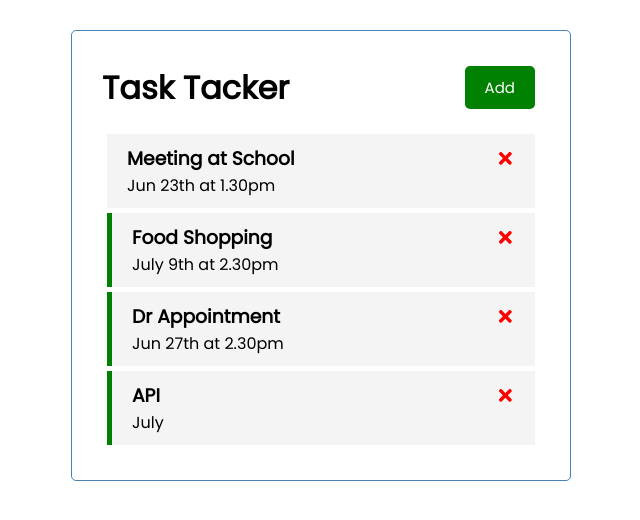
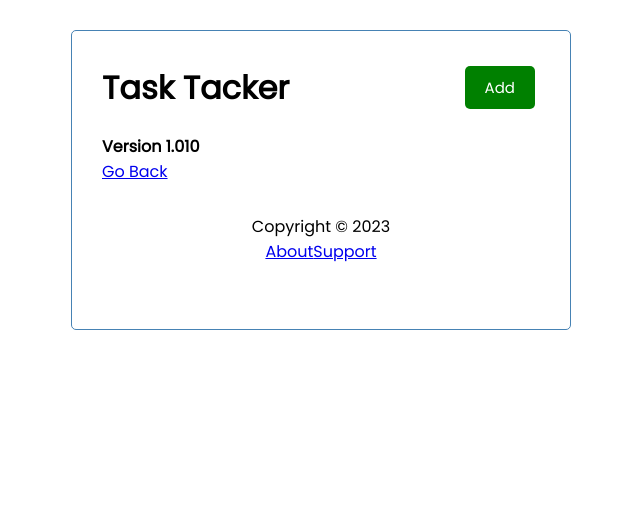
Before and after one commit to AryaKris/task-tracker, a React (Create React App) app: page /about in a window 1280 px wide. Shown: the top 520 px of the page, without its empty margins (319-959 px from the left). Built offline with nearby package versions, Linux system fonts and the light colour scheme; data requests are answered from the project's data file.

Commit message:
worked on the delete and update functionality

```diff
--- a/db.json
+++ b/db.json
@@ -11,18 +11,6 @@
       "text": "Food Shopping",
       "day": "July 9th at 2.30pm",
       "reminder": true
-    },
-    {
-      "id": 3,
-      "text": "Dr Appointment",
-      "day": "Jun 27th at 2.30pm",
-      "reminder": true
-    },
-    {
-      "text": "API",
-      "day": "July",
-      "reminder": true,
-      "id": 4
     }
   ]
 }
--- a/package.json
+++ b/package.json
@@ -10,6 +10,7 @@
     "react": "^18.2.0",
     "react-dom": "^18.2.0",
     "react-icons": "^4.7.1",
+    "react-router-dom": "^6.14.1",
     "react-scripts": "5.0.1",
     "web-vitals": "^2.1.4"
   },
--- a/src/App.js
+++ b/src/App.js
@@ -5,11 +5,17 @@ import { Tasks } from "./components/Tasks"
 import { AddTask } from "./components/AddTask"
 import { useEffect } from 'react';
 import { useState } from 'react';
+import Footer from './components/Footer';
+import { BrowserRouter, Routes, Route } from 'react-router-dom';
+import About from './components/About';
+import Support from './components/Support';
 
 
 
 function App() {
   //usestate,
+  const [data, updateData] = useState([])
+
   const [showAddTask, setshowAddTask] = useState(false);
   function toggleAddTask() {
 
@@ -43,7 +49,6 @@ function App() {
     return true;
   }
 
-  const [data, updateData] = useState([])
 
   useEffect(() => {
     const getTasks = async () => {
@@ -60,23 +65,41 @@ function App() {
 
 
 
-  const deleteTaskfromAPI = async(id) => {
+  const deleteTaskfromAPI = async (id) => {
 
-    await fetch(`http://localhost:5000/tasks/${id}`,{
+    console.log(id);
+
+    await fetch(`http://localhost:5000/tasks/${id}`, {
       method: 'DELETE'
     })
 
-   updateData(data.filter((task) => task.id!==id))
+    updateData(data.filter((task) => task.id !== id))
+  }
+
+  const updateReminder = async(id) =>{
+    console.log(id)
+
   }
   return (
-    <div className="container">
+    <BrowserRouter>
+      <div className="container">
 
-      <Header toggleAdd={toggleAddTask} showAdd={showAddTask} />
-      {/* {pass the 'addTask' function to the onAdd Props in the <AddTask /> component } */}
-      {showAddTask && <AddTask onAdd={addTask} />}
-      <Tasks deleteTask={deleteTaskfromAPI} tasks={data} />
+        <Header toggleAdd={toggleAddTask} showAdd={showAddTask} />
+        {/* {pass the 'addTask' function to the onAdd Props in the <AddTask /> component } */}
+        <Routes>
+          <Route path="/" element={
+            <>
+              {showAddTask && <AddTask onAdd={addTask} />}
+              <Tasks deleteTask={deleteTaskfromAPI} tasks={data} onToggle ={updateReminder} />
+            </>
+          } />
+          <Route path="about" element={<About />} />
+          <Route path = "support" element = {<Support/>}/>
+        </Routes>
+        <Footer />
 
-    </div>
+      </div>
+    </BrowserRouter>
   );
 }
 
--- /dev/null
+++ b/src/components/About.js
@@ -0,0 +1,13 @@
+import React from 'react'
+import {Link} from "react-router-dom"
+
+const About = () => {
+  return (
+    <div>
+      <h4> Version 1.010</h4>
+      <Link to = "/"> Go Back</Link>
+    </div>
+  )
+}
+
+export default About
--- a/src/components/AddTask.js
+++ b/src/components/AddTask.js
@@ -11,7 +11,7 @@ export const AddTask = ({ onAdd }) => {
 
   //function onSubmit to handle the form submit
 
-  const onSubmit = (e) => {
+  const formSubmit = (e) => {
     e.preventDefault();
     onAdd({ text, day, reminder })
     setText(''); // To set text value as empty
@@ -24,7 +24,7 @@ export const AddTask = ({ onAdd }) => {
   return (
     //Add value attribute ,onChange event on all three inputs (text,day,reminder)
     <div>
-      <form className="add-form" onSubmit={onSubmit}>
+      <form className="add-form" onSubmit={formSubmit}>
         <div className="form-control">
           <label>Task</label>
           <input type='text'
--- /dev/null
+++ b/src/components/Footer.js
@@ -0,0 +1,17 @@
+import React from 'react'
+import {Link} from 'react-router-dom'
+
+const Footer = () => {
+  return (
+    <div>
+      <footer>
+        <p>Copyright &copy; 2023</p>
+      <Link to = "/about">About</Link>
+      <Link to = "/support">Support</Link>
+
+      </footer>
+    </div>
+  )
+}
+
+export default Footer
--- /dev/null
+++ b/src/components/Support.js
@@ -0,0 +1,11 @@
+import React from 'react'
+
+const Support = () => {
+  return (
+    <div>
+      <h1>Support page</h1>
+    </div>
+  )
+}
+
+export default Support
--- a/src/components/Task.js
+++ b/src/components/Task.js
@@ -2,10 +2,10 @@ import React from 'react'
 
 import { FaTimes } from 'react-icons/fa'
 
-export const Task = ({item, abc}) => {
+export const Task = ({item, delete1, toggleUpdate}) => {
   return (
-    <div className={`task ${item.reminder ? "reminder":''}`}>
-      <h3>{item.text} <FaTimes onClick = {()=> abc(item.id)} style={ { color: 'red', cursor: 'pointer' }} /></h3>
+    <div className={`task ${item.reminder ? "reminder":''}`} onDoubleClick={()=> toggleUpdate (item.id)}>
+      <h3>{item.text} <FaTimes onClick = {()=> delete1(item.id)} style={ { color: 'red', cursor: 'pointer' }} /></h3>
 
 
       <p>{item.day}</p>
--- a/src/components/Tasks.js
+++ b/src/components/Tasks.js
@@ -3,12 +3,12 @@ import React from 'react'
 //
 import { Task } from "./Task"
 
-export const Tasks = ({ tasks, deleteTask }) => {
+export const Tasks = ({ tasks, deleteTask, onToggle }) => {
   return (
     <>
-      {tasks.map((abc) => (
+      {tasks.map((data) => (
 
-        <Task abc ={deleteTask} item = {abc} key ={abc.id}/>
+        <Task delete1 ={deleteTask} item = {data} key ={data.id} toggleUpdate={onToggle}/>
 
       ))
 
```
Also changed, not shown: 1 other file (tests, documents, lock files or other folders).
